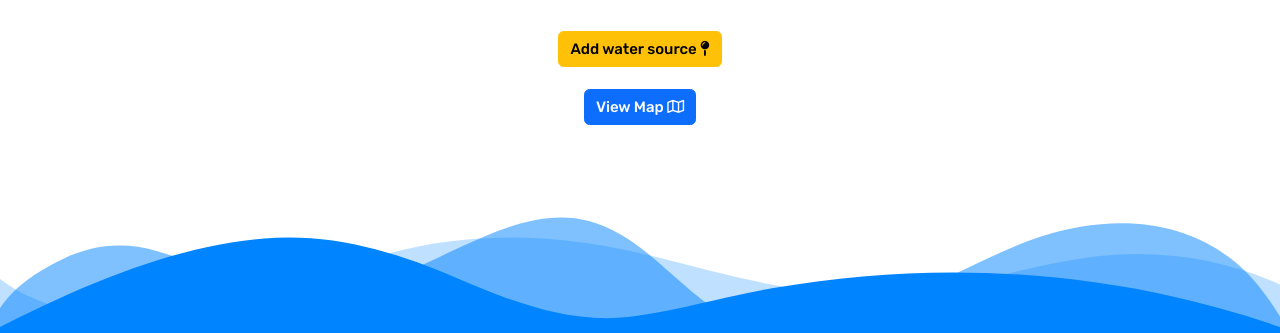
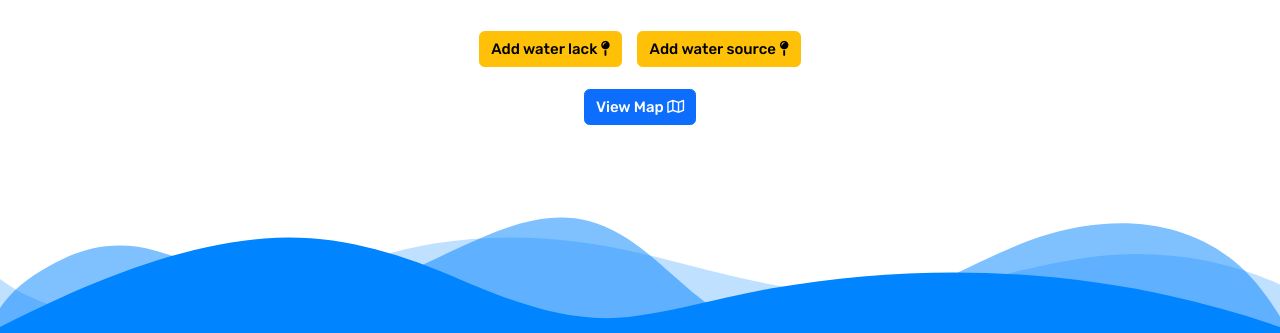
Before and after one commit to NickNaskida/WaterInfo, a Flask app: page / in a window 1280 px wide. Shown: the part 467-800 px from the top of the page. Run offline with Flask 2, Linux system fonts and the light colour scheme; some libraries are stand-ins or nearby versions.

Commit message:
:construction: massive changes

```diff
--- a/forms.py
+++ b/forms.py
@@ -1,8 +1,15 @@
 from flask_wtf import FlaskForm
-from wtforms import StringField
+from wtforms import StringField, IntegerField
 from wtforms.validators import DataRequired
 
 
+class LackForm(FlaskForm):
+    info = StringField('marker text', validators=[DataRequired()])
+    latitude = IntegerField('Latitude', validators=[DataRequired()])
+    longitude = IntegerField('Longitude', validators=[DataRequired()])
+
+
 class SourceForm(FlaskForm):
-    info = StringField('marker title', validators=[DataRequired()])
-    address = StringField('Address', validators=[DataRequired()])
+    info = StringField('marker text', validators=[DataRequired()])
+    latitude = IntegerField('Latitude', validators=[DataRequired()])
+    longitude = IntegerField('Longitude', validators=[DataRequired()])
--- a/main.py
+++ b/main.py
@@ -1,12 +1,11 @@
-from flask import Flask, render_template, redirect, url_for
+from flask import Flask, render_template, redirect, url_for, request
 
 import folium
 from folium.plugins import LocateControl
 from flask_sqlalchemy import SQLAlchemy
-from wtforms.validators import ValidationError
 
-from services import get_cords
-from forms import SourceForm
+
+from forms import SourceForm, LackForm
 
 
 app = Flask(__name__)
@@ -20,6 +19,7 @@ db = SQLAlchemy(app)
 # Models
 class Marker(db.Model):
     id = db.Column(db.Integer, primary_key=True)
+    type = db.Column(db.String(100), nullable=False)
     info = db.Column(db.String(100), nullable=False)
     latitude = db.Column(db.String(100))
     longitude = db.Column(db.String(100))
@@ -31,34 +31,59 @@ class Marker(db.Model):
 # Routes
 @app.route('/', methods=['GET', 'POST'])
 def index():
-    form = SourceForm()
+    lack_form = LackForm()
+    source_form = SourceForm()
 
-    if form.validate_on_submit():
-        address = form.address.data
-        info = form.info.data
+    print(request.form)
+    if lack_form.validate_on_submit() and 'lack_form' in request.form:
+        info = lack_form.info.data
+        latitude = lack_form.latitude.data
+        longitude = lack_form.longitude.data
+
         try:
-            cords = get_cords(address)
             new_marker = Marker(
+                type="lack",
                 info=info,
-                latitude=cords[0],
-                longitude=cords[1]
+                latitude=latitude,
+                longitude=longitude
             )
             db.session.add(new_marker)
             db.session.commit()
             return redirect(url_for('water_map'))
-        except:
-            raise ValidationError(f"Address - {address} does not exist.")
+        except Exception as e:
+            print(e)
+            return redirect(url_for('water_map'))
 
-    return render_template('index.html', form=form)
+    if source_form.validate_on_submit() and 'source_form' in request.form:
+        info = source_form.info.data
+        latitude = source_form.latitude.data
+        longitude = source_form.longitude.data
+
+        try:
+            new_marker = Marker(
+                type="source",
+                info=info,
+                latitude=latitude,
+                longitude=longitude
+            )
+            db.session.add(new_marker)
+            db.session.commit()
+            return redirect(url_for('water_map'))
+        except Exception as e:
+            print(e)
+            return redirect(url_for('water_map'))
+
+    return render_template('index.html', lack_form=lack_form, source_form=source_form)
 
 
 @app.route('/map')
 def water_map():
-    markers = Marker.query.all()
+    source_markers = Marker.query.filter(Marker.type == "source")
+    lack_markers = Marker.query.filter(Marker.type == "lack")
     folium_map = folium.Map()
     LocateControl(True).add_to(folium_map)
 
-    for i in markers:
+    for i in source_markers:
         folium.CircleMarker(
             location=[i.latitude, i.longitude],
             radius=10,
@@ -68,6 +93,16 @@ def water_map():
             fill_color="#0084FF",
         ).add_to(folium_map)
 
+    for i in lack_markers:
+        folium.CircleMarker(
+            location=[i.latitude, i.longitude],
+            radius=10,
+            popup=i.info,
+            color="crimson",
+            fill=True,
+            fill_color="crimson",
+        ).add_to(folium_map)
+
     return folium_map._repr_html_()
 
 
--- a/static/css/style.css
+++ b/static/css/style.css
@@ -53,6 +53,12 @@ main div div {
 	margin-top: 2rem;
 }
 
+form {
+	display: flex;
+	flex-direction: column;
+	gap: 15px;
+}
+
 
 /*=======Shapes======*/
 
--- a/templates/index.html
+++ b/templates/index.html
@@ -30,6 +30,7 @@
         <h1>WaterInfo</h1>
         <div>
             <div>
+                <button type="button" class="btn btn-warning" data-bs-toggle="modal" data-bs-target="#LackModal">Add water lack <i class="fa-solid fa-map-pin"></i></button>
                 <button type="button" class="btn btn-warning" data-bs-toggle="modal" data-bs-target="#SourceModal">Add water source <i class="fa-solid fa-map-pin"></i></button>
             </div>
             <br>
@@ -50,6 +51,32 @@
     </footer>
 
     <!--  Modals  -->
+    <div class="modal fade" id="LackModal" tabindex="-1" aria-labelledby="LackModal" aria-hidden="true">
+        <div class="modal-dialog">
+            <div class="modal-content">
+                <div class="modal-header">
+                  <h5 class="modal-title" id="LackModalLabel">Add water lack location</h5>
+                  <button type="button" class="btn-close" data-bs-dismiss="modal" aria-label="Close"></button>
+                </div>
+                <div class="modal-body">
+                  <form method="POST" id="lack_form">
+                        {{ lack_form.csrf_token }}
+                        <div class="form-group">
+                            {{ lack_form.latitude.label }} {{ lack_form.latitude(class="form-control") }} {{ lack_form.longitude.label }} {{ lack_form.longitude(class="form-control") }}
+                        </div>
+                        <div class="form-group">
+                            {{ lack_form.info.label }} {{ lack_form.info(class="form-control") }}
+                        </div>
+                    </form>
+                </div>
+                <div class="modal-footer">
+                  <button type="button" class="btn btn-secondary" data-bs-dismiss="modal">Close</button>
+                  <button type="submit" class="btn btn-primary" form="lack_form" name="lack_form">Save and add</button>
+                </div>
+            </div>
+        </div>
+    </div>
+
     <div class="modal fade" id="SourceModal" tabindex="-1" aria-labelledby="SourceModal" aria-hidden="true">
         <div class="modal-dialog">
             <div class="modal-content">
@@ -58,22 +85,19 @@
                     <button type="button" class="btn-close" data-bs-dismiss="modal" aria-label="Close"></button>
                 </div>
                 <div class="modal-body">
-                    {% for field, errors in form.errors.items() %}
-                        {{ ', '.join(errors) }}
-                    {% endfor %}
                     <form method="POST" id="source_form">
-                        {{ form.csrf_token }}
+                        {{ source_form.csrf_token }}
                         <div class="form-group">
-                            {{ form.address.label }} {{ form.address(class="form-control") }}
+                            {{ source_form.latitude.label }} {{ source_form.latitude(class="form-control") }} {{ source_form.longitude.label }} {{ source_form.longitude(class="form-control") }}
                         </div>
                         <div class="form-group">
-                            {{ form.info.label }} {{ form.info(class="form-control") }}
+                            {{ source_form.info.label }} {{ source_form.info(class="form-control") }}
                         </div>
                     </form>
                 </div>
                 <div class="modal-footer">
                     <button type="button" class="btn btn-secondary" data-bs-dismiss="modal">Close</button>
-                    <button type="submit" class="btn btn-primary" form="source_form">Save and add</button>
+                    <button type="submit" class="btn btn-primary" form="source_form" name="source_form">Save and add</button>
                 </div>
             </div>
         </div>
```
Also changed, not shown: services.py (deleted, +0 -8 lines), Readme.md.
